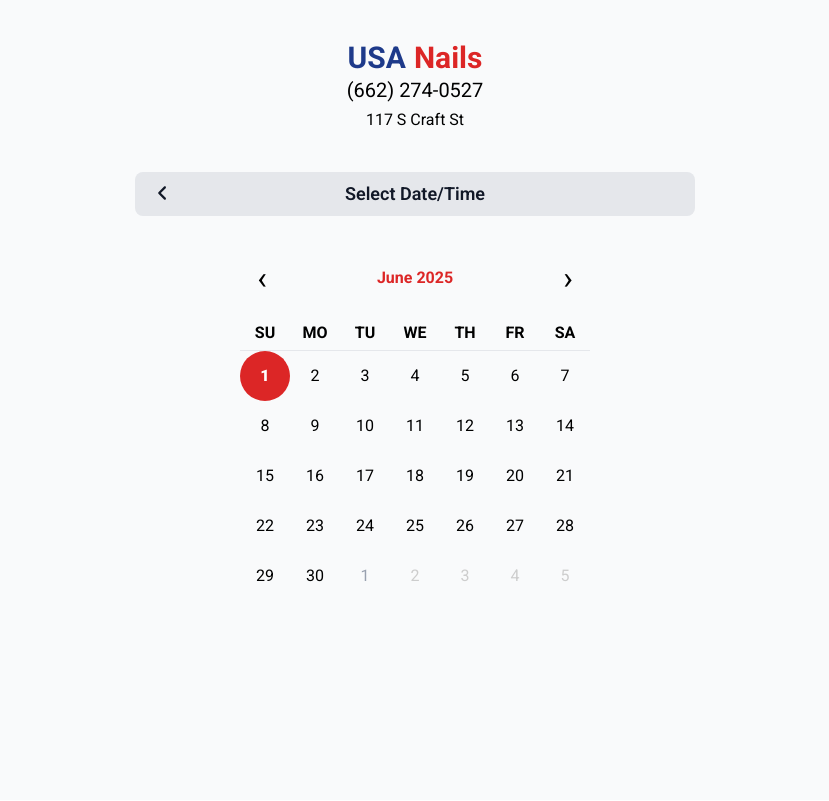
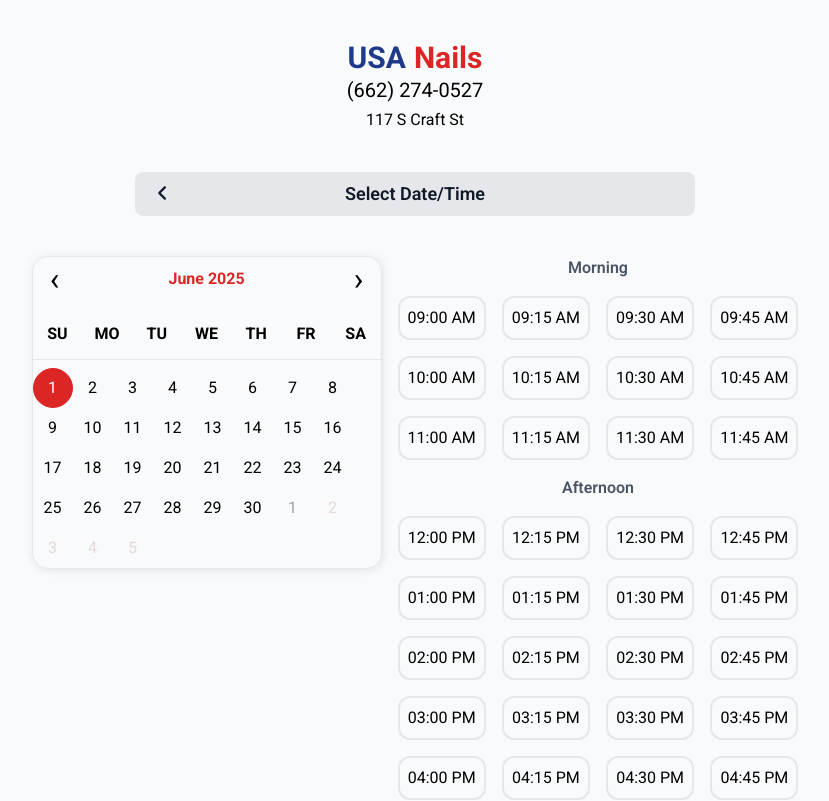
Before and after one commit to dustnvan/usa-nails, a React (Vite) app in the folder client/: page /select-date in a window 1280 px wide. Shown: the top 801 px of the page, without its empty margins (225-1054 px from the left). Built offline with nearby package versions, Linux system fonts and the light colour scheme.

Commit message:
starting last page

```diff
--- a/client/src/App.jsx
+++ b/client/src/App.jsx
@@ -1,8 +1,9 @@
 import ConfirmPage from './Pages/ConfirmPage';
 import HomePage from './Pages/HomePage';
 import AdminPage from './Pages/AdminPage';
+import BookPage from './Pages/BookPage';
 import { BrowserRouter as Router, Routes, Route } from 'react-router-dom';
-import SelectDate from './Pages/SelectDate';
+import SelectDateTime from './Pages/SelectDateTime';
 
 function App() {
   return (
@@ -11,7 +12,8 @@
         <Routes>
           <Route path="/" element={<HomePage />} />
           <Route path="/confirm" element={<ConfirmPage />} />
-          <Route path="/select-date" element={<SelectDate />} />
+          <Route path="/select-date" element={<SelectDateTime />} />
+          <Route path="/book" element={<BookPage />} />
           <Route path="/admin" element={<AdminPage />} />
         </Routes>
       </Router>
--- /dev/null
+++ b/client/src/Pages/BookPage.jsx
@@ -0,0 +1,4 @@
+const BookPage = () => {
+  return <div>BookPage</div>;
+};
+export default BookPage;
--- a/client/src/Pages/SelectDate.jsx
+++ /dev/null
@@ -1,47 +0,0 @@
-import Calendar from 'react-calendar';
-import { useState } from 'react';
-import Header from '../components/Header';
-import SubHeader from '../components/SubHeader';
-import { useNavigate, useLocation } from 'react-router-dom';
-
-const SelectDate = () => {
-  const currentDate = new Date();
-
-  const thirtyDaysFromNow = new Date();
-  thirtyDaysFromNow.setDate(currentDate.getDate() + 30);
-
-  const [selectedDate, setSelectedDate] = useState(currentDate);
-  const navigate = useNavigate();
-  const location = useLocation();
-  const { selections = [] } = location.state || {};
-
-  return (
-    <div className="bg-white px-2 font-display h-screen ">
-      <Header />
-      <SubHeader
-        text="Select Date/Time"
-        backButtonAction={() => {
-          navigate('/confirm', { state: { selections } });
-        }}
-        className="text-center text-2xl font-bold mt-4"
-      />
-      <div className="max-w-100 mx-auto mt-10 flex">
-        <Calendar
-          onChange={setSelectedDate}
-          value={selectedDate}
-          prev2Label={null}
-          next2Label={null}
-          maxDate={thirtyDaysFromNow}
-          minDate={currentDate}
-          calendarType="hebrew"
-          minDetail="month"
-          formatShortWeekday={(locale, date) => {
-            const weekdays = ['Su', 'Mo', 'Tu', 'We', 'Th', 'Fr', 'Sa'];
-            return weekdays[date.getDay()];
-          }}
-        />
-      </div>{' '}
-    </div>
-  );
-};
-export default SelectDate;
--- /dev/null
+++ b/client/src/Pages/SelectDateTime.jsx
@@ -0,0 +1,74 @@
+import Calendar from 'react-calendar';
+import SubHeader from '../components/SubHeader';
+import Header from '../components/Header';
+import TimeSelector from '../components/SelectTime';
+
+import { useState } from 'react';
+import { useNavigate, useLocation } from 'react-router-dom';
+
+const SelectDateTime = () => {
+  const currentDateTime = new Date();
+
+  const thirtyDaysFromNow = new Date();
+  thirtyDaysFromNow.setDate(currentDateTime.getDate() + 30);
+
+  const navigate = useNavigate();
+  const location = useLocation();
+  const { selections = [] } = location.state || {};
+
+  const [selectedDateTime, setSelectedDateTime] = useState(currentDateTime);
+  const [finishedSelections, setFinishedSelections] = useState(false);
+
+  return (
+    <div className="bg-white px-2 font-display ">
+      <Header />
+      <SubHeader
+        text="Select Date/Time"
+        backButtonAction={() => {
+          navigate('/confirm', { state: { selections } });
+        }}
+        className="text-center text-2xl font-bold mt-4"
+      />
+      <div className="mx-auto mt-10 flex justify-center flex-wrap gap-4">
+        <div>
+          <Calendar
+            onChange={setSelectedDateTime}
+            value={selectedDateTime}
+            prev2Label={null}
+            next2Label={null}
+            maxDate={thirtyDaysFromNow}
+            minDate={currentDateTime}
+            calendarType="hebrew"
+            minDetail="month"
+            formatShortWeekday={(locale, date) => {
+              const weekdays = ['Su', 'Mo', 'Tu', 'We', 'Th', 'Fr', 'Sa'];
+              return weekdays[date.getDay()];
+            }}
+          />
+        </div>
+        <TimeSelector
+          setSelectedDateTime={setSelectedDateTime}
+          setFinishedSelections={setFinishedSelections}
+          selectedDateTime={selectedDateTime}
+        />
+      </div>{' '}
+      <div className="sticky bottom-0 mx-auto py-10 submit-button w-full flex justify-center ">
+        <button
+          className={`bg-red text-white px-20 py-2 rounded-lg font-semibold text-lg transition-opacity duration-600 ${
+            finishedSelections
+              ? 'opacity-100 pointer-events-auto'
+              : 'opacity-0 pointer-events-none'
+          }`}
+          onClick={() => {
+            navigate('/book', {
+              state: { selections, selectedDateTime },
+            });
+          }}
+        >
+          Next
+        </button>
+      </div>
+    </div>
+  );
+};
+export default SelectDateTime;
--- /dev/null
+++ b/client/src/components/SelectTime.jsx
@@ -0,0 +1,92 @@
+import React from 'react';
+
+const TimeSelector = ({
+  setSelectedDateTime,
+  selectedDateTime,
+  setFinishedSelections,
+}) => {
+  const startHour = 9;
+  const endHour = 19;
+  const interval = 15;
+  const apptBufferHours = 1; // 1 hour gap from current time for no appointments
+
+  const apptsStartTime = new Date(); // appointments start time
+  apptsStartTime.setHours(apptsStartTime.getHours() + apptBufferHours);
+
+  const generateTimeSlots = () => {
+    const morningSlots = [];
+    const afternoonSlots = [];
+    const eveningSlots = [];
+
+    for (let hour = startHour; hour <= endHour; hour++) {
+      for (let minute = 0; minute < 60; minute += interval) {
+        const time = new Date(selectedDateTime);
+        time.setHours(hour);
+        time.setMinutes(minute);
+
+        if (hour < 12) {
+          morningSlots.push(time);
+        } else if (hour < 17) {
+          afternoonSlots.push(time);
+        } else {
+          eveningSlots.push(time);
+        }
+      }
+    }
+    return {
+      Morning: morningSlots,
+      Afternoon: afternoonSlots,
+      Evening: eveningSlots,
+    };
+  };
+
+  const slots = generateTimeSlots();
+  const selectedTime = selectedDateTime.getTime();
+
+  return (
+    <div className="grid grid-cols-3 sm:grid-cols-4 gap-4 ">
+      {Object.entries(slots).map(([period, timeSlots]) => (
+        <React.Fragment key={[period]}>
+          {' '}
+          <div className="text-center text-gray-600 font-semibold col-span-full">
+            {period}
+          </div>
+          {timeSlots.map((slot, index) => {
+            const slotString = slot.toLocaleTimeString([], {
+              hour: '2-digit',
+              minute: '2-digit',
+            });
+
+            if (slot < apptsStartTime) {
+              return (
+                <button
+                  key={index}
+                  className="py-2 border-2 border-gray-300 bg-gray-300 rounded-xl"
+                >
+                  {slotString}
+                </button>
+              );
+            } else
+              return (
+                <button
+                  key={index}
+                  className={`py-2 px-2 border-2  rounded-xl cursor-pointer hover:bg-gray-200 ${
+                    selectedTime === slot.getTime()
+                      ? 'border-red text-red'
+                      : 'border-light-gray'
+                  }`}
+                  onClick={() => {
+                    setSelectedDateTime(slot);
+                    setFinishedSelections(true);
+                  }}
+                >
+                  {slotString}
+                </button>
+              );
+          })}
+        </React.Fragment>
+      ))}
+    </div>
+  );
+};
+export default TimeSelector;
--- a/client/src/index.css
+++ b/client/src/index.css
@@ -29,6 +29,9 @@
   font-family: var(--font-display);
   line-height: 1.125em;
   margin: 0 auto;
+  border: 1px solid var(--color-light-gray);
+  box-shadow: 1px 1px 10px rgba(0, 0, 0, 0.1);
+  border-radius: 1em;
 }
 
 .react-calendar--doubleView {
@@ -56,7 +59,7 @@
 
 .react-calendar button {
   margin: 0;
-  border: 0;
+  /* border: 0; */
   outline: none;
 }
 
@@ -101,7 +104,9 @@
   font-size: 1em;
   font-weight: bold;
   text-decoration: none;
-  border-bottom: 0.0625em solid var(--color-light-gray);
+  border-bottom: 0.1em solid var(--color-light-gray);
+  padding-bottom: 0.5em;
+  margin-bottom: 0.5em;
 }
 
 .react-calendar__month-view__weekdays__weekday {
@@ -121,11 +126,6 @@
   font-weight: bold;
 }
 
-.react-calendar__month-view__days__day {
-  width: 50px;
-  height: 50px;
-}
-
 .react-calendar__month-view__days__day--neighboringMonth,
 .react-calendar__decade-view__years__year--neighboringDecade,
 .react-calendar__century-view__decades__decade--neighboringCentury {
@@ -135,22 +135,24 @@
 .react-calendar__year-view .react-calendar__tile,
 .react-calendar__decade-view .react-calendar__tile,
 .react-calendar__century-view .react-calendar__tile {
-  padding: 2em 0.5em;
+  /* padding: 2em 0.5em; */
 }
 
 .react-calendar__tile {
   text-align: center;
   border-radius: 50%;
+  max-width: 40px;
+  height: 40px;
 }
 
 .react-calendar__tile:disabled {
-  color: #ababab;
+  color: #e3d9d9;
 }
 
 .react-calendar__month-view__days__day--neighboringMonth:disabled,
 .react-calendar__decade-view__years__year--neighboringDecade:disabled,
 .react-calendar__century-view__decades__decade--neighboringCentury:disabled {
-  color: #cdcdcd;
+  color: #e3d9d9;
 }
 
 .react-calendar__tile:enabled:hover,
@@ -159,13 +161,12 @@
 }
 
 .react-calendar__tile--now {
-  color: var(--color-blue);
-  font-weight: 900;
+  border: 1px solid var(--color-red);
 }
 
 .react-calendar__tile--now:enabled:hover,
 .react-calendar__tile--now:enabled:focus {
-  background: var(--color-red);
+  /* background: var(--color-red); */
 }
 
 .react-calendar__tile--hasActive {
```
Also changed, not shown: client/src/components/Times.jsx (deleted).
